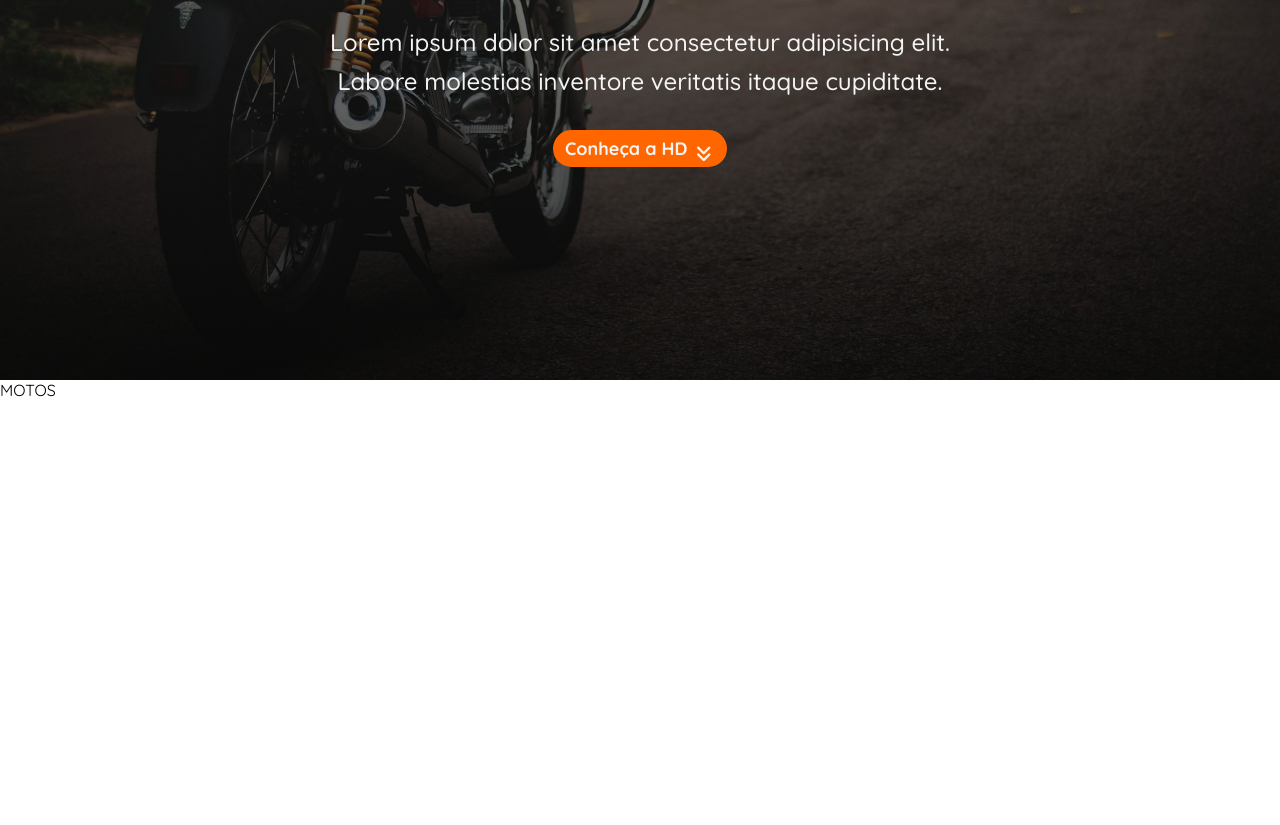
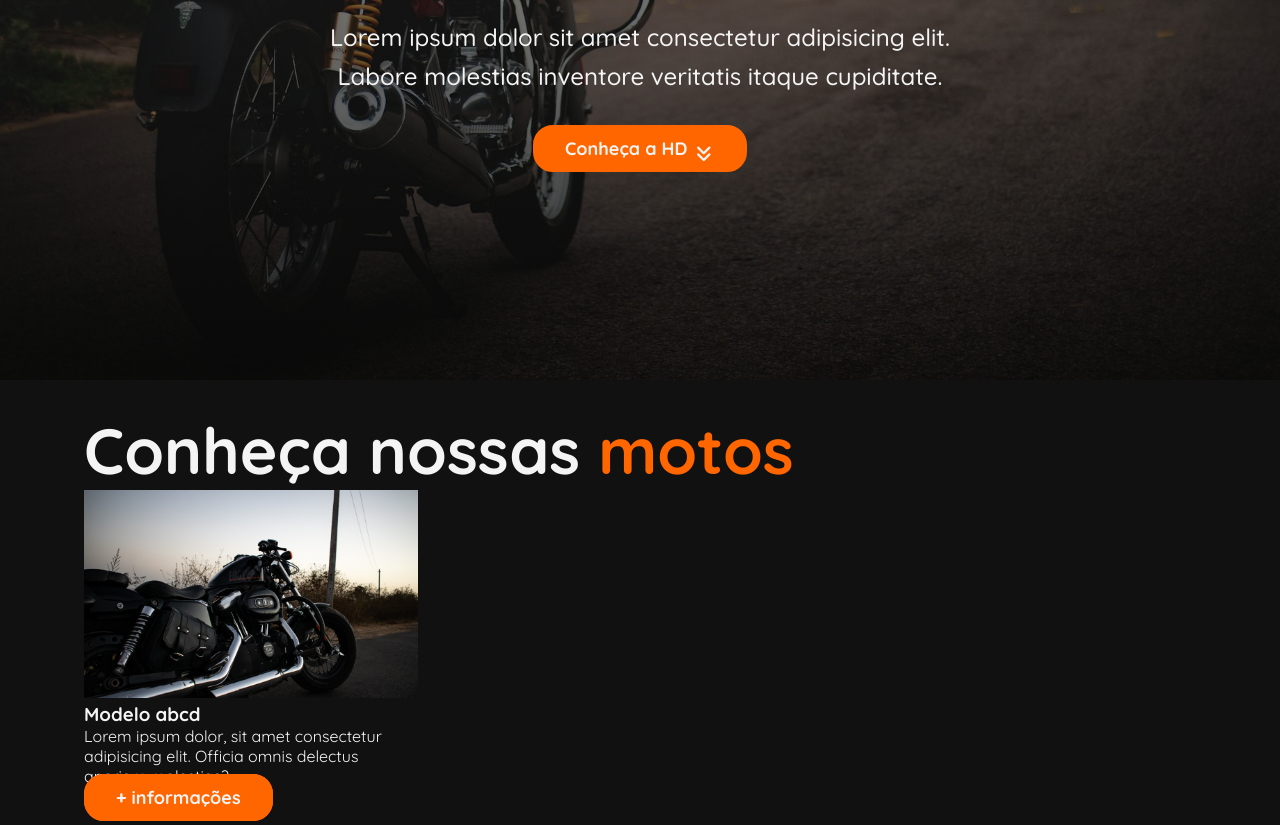
Before and after one commit to rmanuella2/projetohd, a plain HTML site: page index.html in a window 1280 px wide. Shown: the part 420-1245 px from the top of the page. Drawn offline with Linux system fonts and the light colour scheme.

Commit message:
Montando o grid de motos

```diff
--- a/css/styles.css
+++ b/css/styles.css
@@ -8,12 +8,17 @@
 :root {
  --color-light: #f4f4f4;
  --color-orange: #ff6600;
+ --color-dark: #111111;
+ --spacing-sm: 10px;
+ --spacing-md: 20px;
+ --spacing-lg: 30px;
 }
 
 
 /* como fazer o site rolar a tela */
   html {
     scroll-behavior: smooth;
+    background-color: var(--color-dark);
 }
 
 body {
@@ -25,6 +30,7 @@ a {
     text-decoration: none;
     font-weight: 700;
     font-size: 18px;
+
 
 }
 
@@ -50,16 +56,15 @@ background-position: center;
 
 .header-hero {
     height: 100px;
-    background-color:violet;
     display: flex;
     justify-content: space-between;
     align-items: center;
-    padding-inline: 20px;
+    padding-inline: var(--spacing-md);
 }
 .hero-menu {
     /* display muda secção, block e flex */
     display: flex;
-    gap: 20px;
+    gap: var(--spacing-md);
     /* gap coloca espaçamento entre elementos e não nas extremidades */
 }
 
@@ -70,7 +75,7 @@ background-position: center;
    flex-direction:column;
        align-items: center;
        justify-content: center;
-       gap: 30px;
+       gap: var(--spacing-lg);
 
 }
 .cta h2 {
@@ -90,7 +95,7 @@ background-position: center;
     border: 2px solid var(--color-orange);
     border-radius: 20px;
     background-color: var(--color-orange);
-    padding: 5px 10px;
+    padding: var(--spacing-sm) var(--spacing-lg);
 
 }
 
@@ -114,10 +119,40 @@ background-position: center;
     }
 }
 
+.motos {
+    height:100dvh;
+    width: 90%;
+    padding: var(--spacing-md);
+    background-color: var(--color-dark);
+    color: var(--color-light);
+    margin: var(--spacing-sm) auto;
+}
+
+.grid-motos {
+    width: 100%;
+
+}
+
+.moto-item {
+    width: 30%;
+
+}
+
+.moto-item img {
+    width: 100%;
+
+}
+
+.motos h2 {
+    font-size: 8vmin;
+}
+
+.color-orange {
+    color: var(--color-orange);
+}
 
 
-
-.motos, .conheca, .galeria {
+.conheca, .galeria {
     height: 100dvh;
 
 }
--- a/index.html
+++ b/index.html
@@ -40,7 +40,24 @@
 
    </section>
     <!-- ID relaciona com o # -->
-   <div class="motos" id="motos">MOTOS</div>
+   <section class="motos" id="motos">
+    <h2>Conheça nossas <span class="color-orange">motos</span></h2>
+
+    <div class="grid-motos">
+
+        <!-- moto 1 -->
+         <div class="moto-item">
+            <img src="./images/motos/aarya-rashinkar-QWgJfq8-ve8-unsplash.jpg" alt="">
+            <h3>Modelo abcd</h3>
+            <p>Lorem ipsum dolor, sit amet consectetur adipisicing elit. Officia omnis delectus aperiam molestias?</p>
+            <a href="" class="btn">+ informações</a>
+         </div>
+
+    </div>
+
+   </section>
+
+
    <div class="conheca" id="conheca">CONHEÇA</div>
    <div class="galeria" id="galeria">GALERIA</div>
 
```
